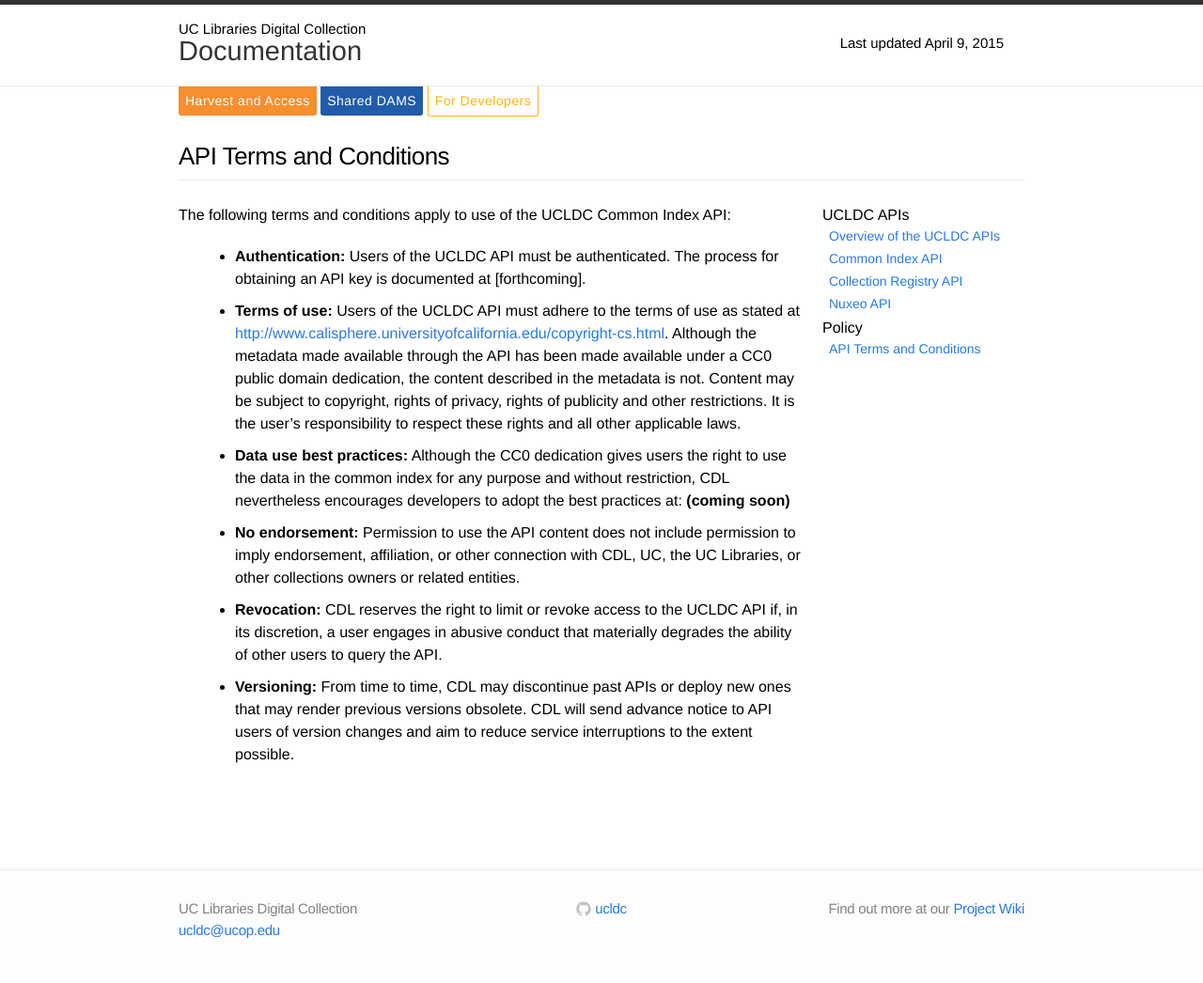
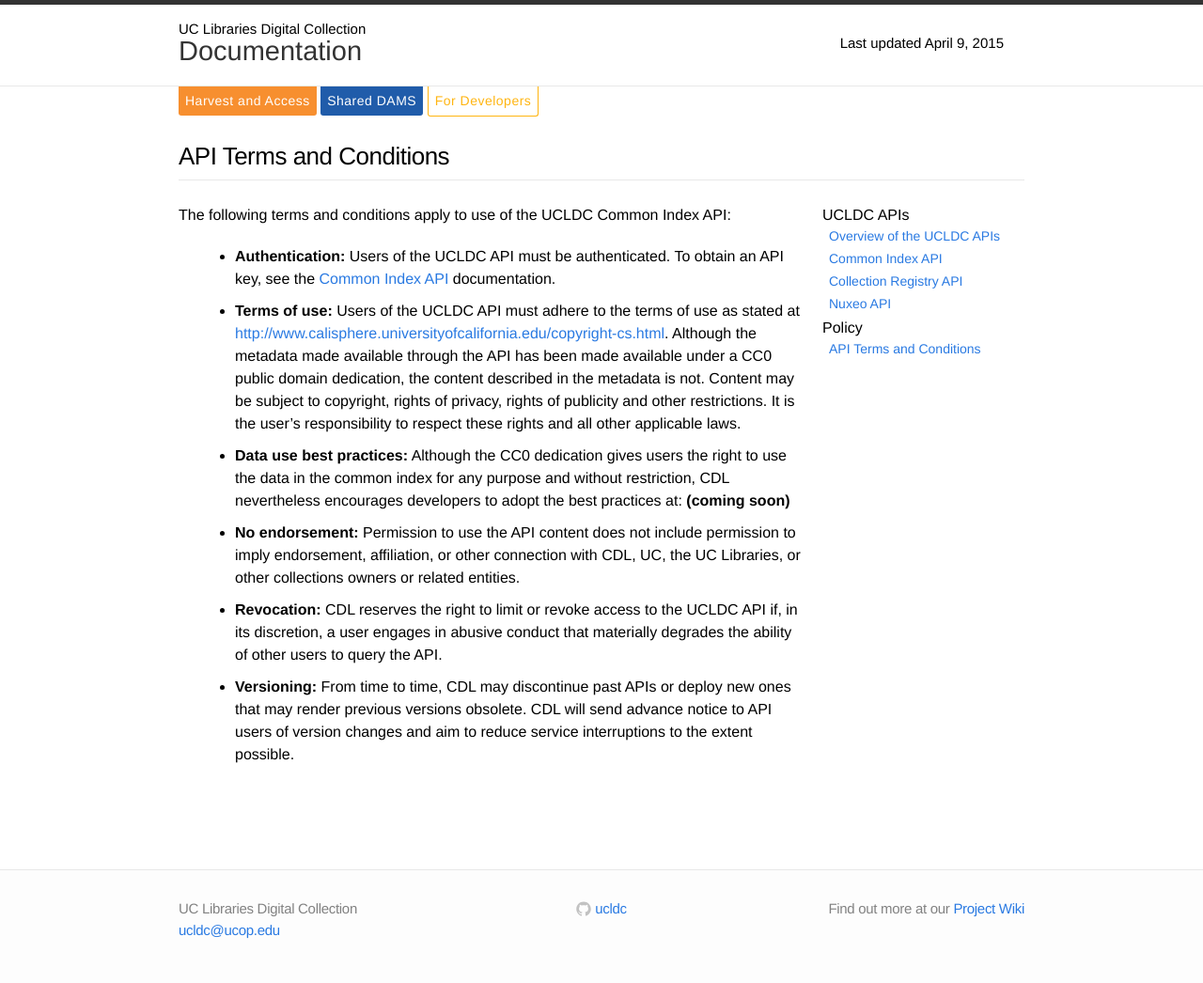
Before and after one commit to ucldc/ucldc-docs, a Jekyll site: the page built from docs/technical-docs/api-terms.md, in a window 1280 px wide. Shown: the whole page at 94% size. Built offline with Jekyll 4.4.1, drawn with Linux system fonts in a browser that asks for light colours; nearby versions of some CDN libraries.

Commit message:
Update api-terms.md

```diff
--- a/docs/technical-docs/api-terms.md
+++ b/docs/technical-docs/api-terms.md
@@ -6,7 +6,7 @@
 ---
 The following terms and conditions apply to use of the UCLDC Common Index API:
 
-- **Authentication:** Users of the UCLDC API must be authenticated. The process for obtaining an API key is documented at [forthcoming].
+- **Authentication:** Users of the UCLDC API must be authenticated. To obtain an API key, see the [Common Index API]({{site.url}}{{site.baseurl}}/docs/technical-docs/solr-api/) documentation.
 
 - **Terms of use:** Users of the UCLDC API must adhere to the terms of use as stated at [http://www.calisphere.universityofcalifornia.edu/copyright-cs.html](http://www.calisphere.universityofcalifornia.edu/copyright-cs.html). Although the metadata made available through the API has been made available under a CC0 public domain dedication, the content described in the metadata is not. Content may be subject to copyright, rights of privacy, rights of publicity and other restrictions. It is the user’s responsibility to respect these rights and all other applicable laws.
 
```
